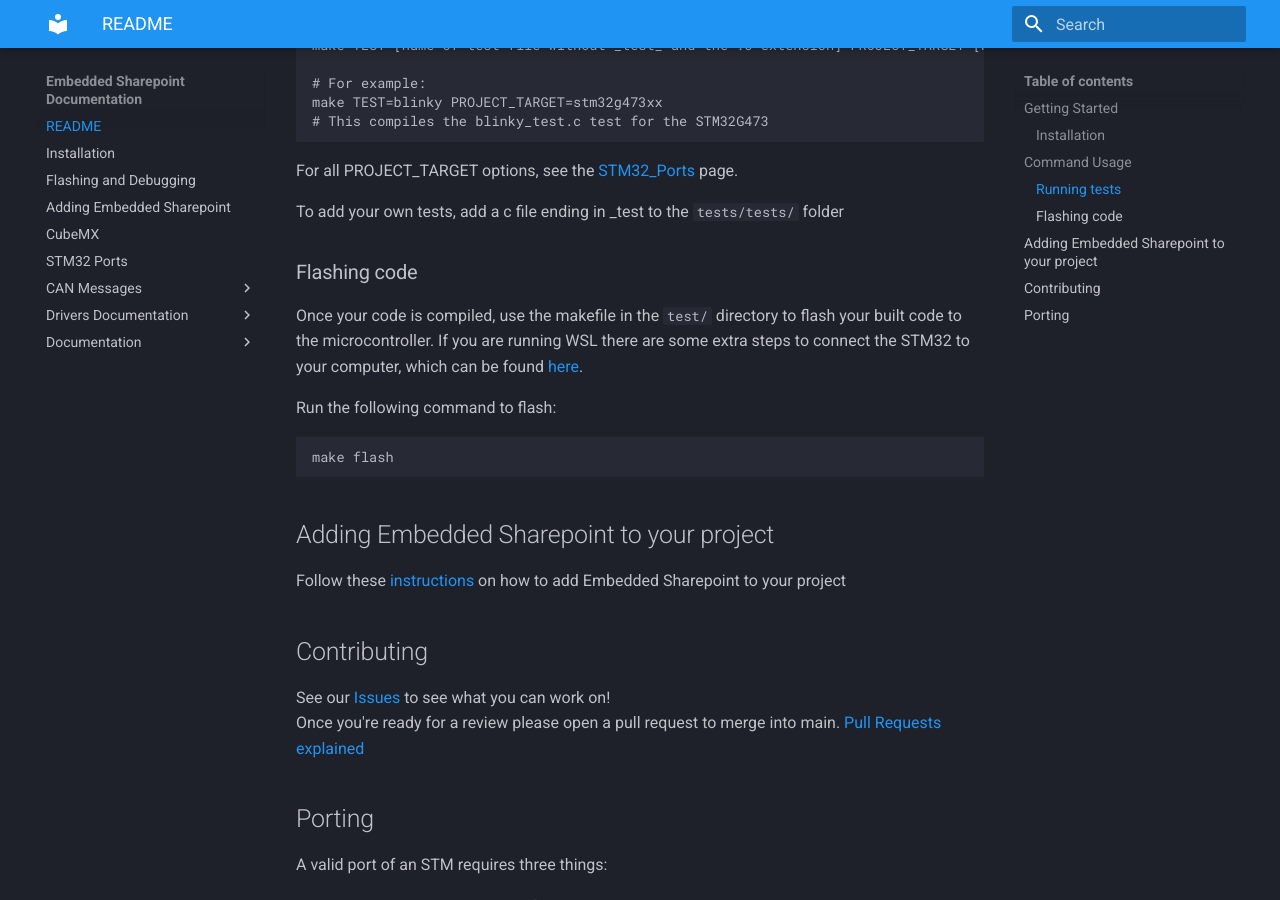
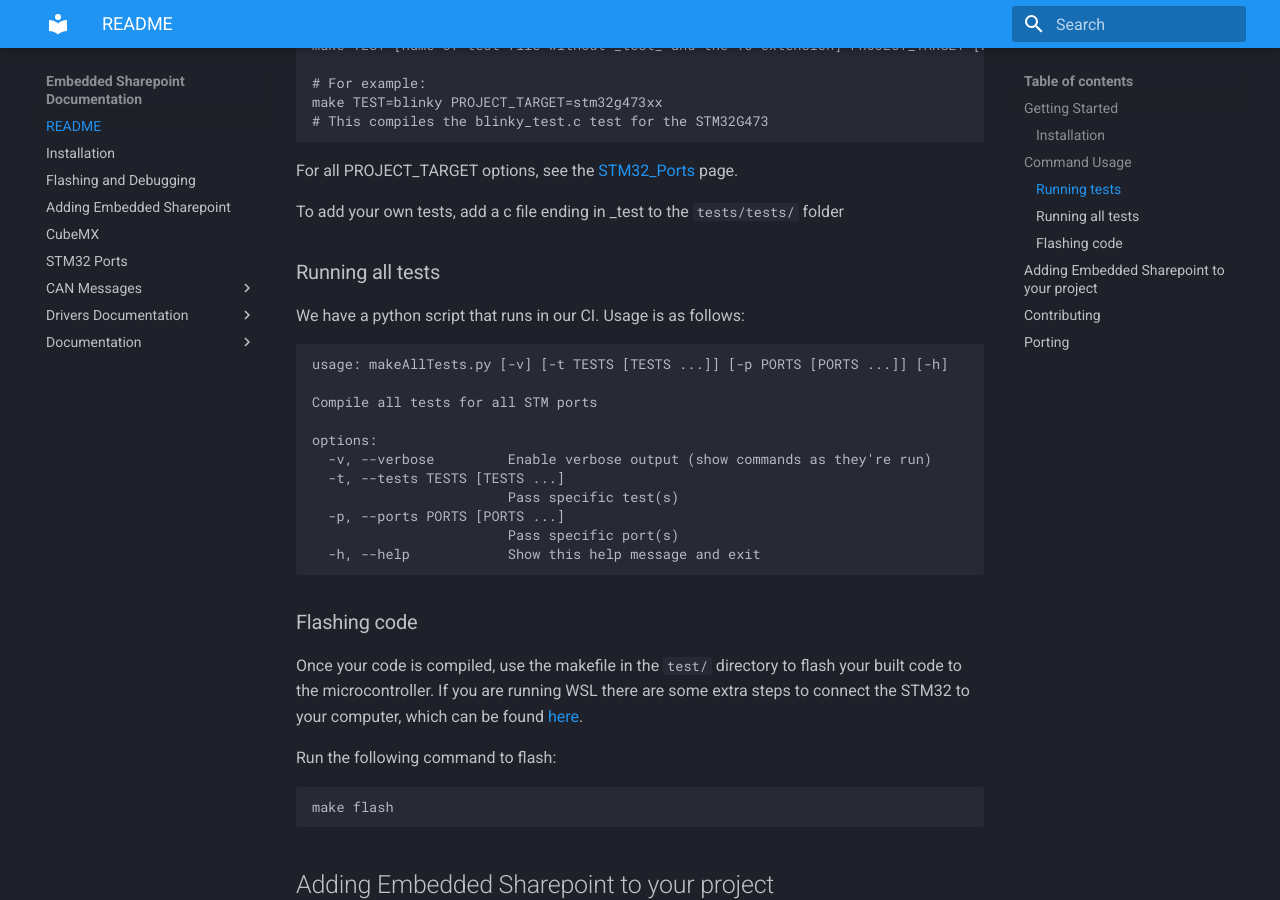
Before and after one commit to lhr-solar/Embedded-Sharepoint, an MkDocs documentation site: the page built from docs/README.md, in a window 1280 px wide and 900 px high, scrolled down 697 px. Built offline with MkDocs 1.6.1 and Material for MkDocs 9.7.7, drawn with Linux system fonts in a browser that asks for light colours.

Commit message:
added more arguments to appease the laksh

````diff
--- a/docs/README.md
+++ b/docs/README.md
@@ -23,6 +23,22 @@ make TEST=blinky PROJECT_TARGET=stm32g473xx
 For all PROJECT_TARGET options, see the [STM32_Ports](./STM32_Ports.md) page.
 
 To add your own tests, add a c file ending in _test to the ```tests/tests/``` folder
+
+### Running all tests
+We have a python script that runs in our CI. Usage is as follows:
+```
+usage: makeAllTests.py [-v] [-t TESTS [TESTS ...]] [-p PORTS [PORTS ...]] [-h]
+
+Compile all tests for all STM ports
+
+options:
+  -v, --verbose         Enable verbose output (show commands as they're run)
+  -t, --tests TESTS [TESTS ...]
+                        Pass specific test(s)
+  -p, --ports PORTS [PORTS ...]
+                        Pass specific port(s)
+  -h, --help            Show this help message and exit
+```
 
 ### Flashing code
 Once your code is compiled, use the makefile in the `test/` directory to flash your built code to the microcontroller. If you are running WSL there are some extra steps to connect the STM32 to your computer, which can be found [here](./FlashAndTheBug.md).
````
Also changed, not shown: 1 other file.
